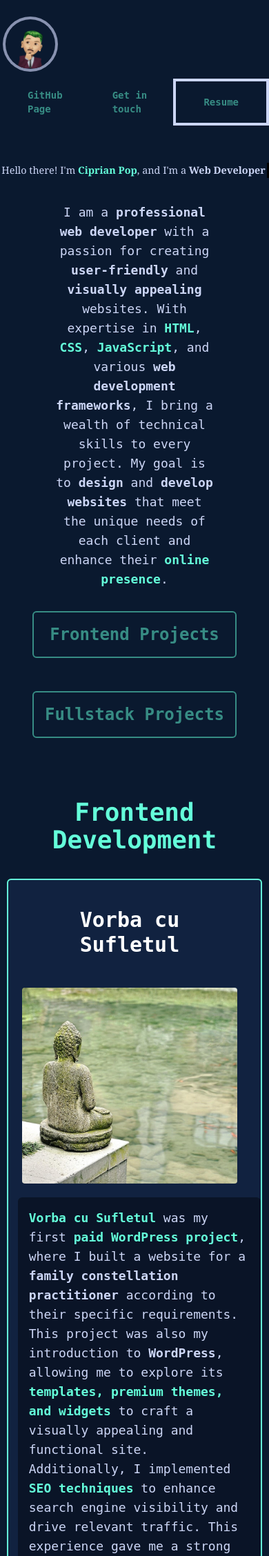
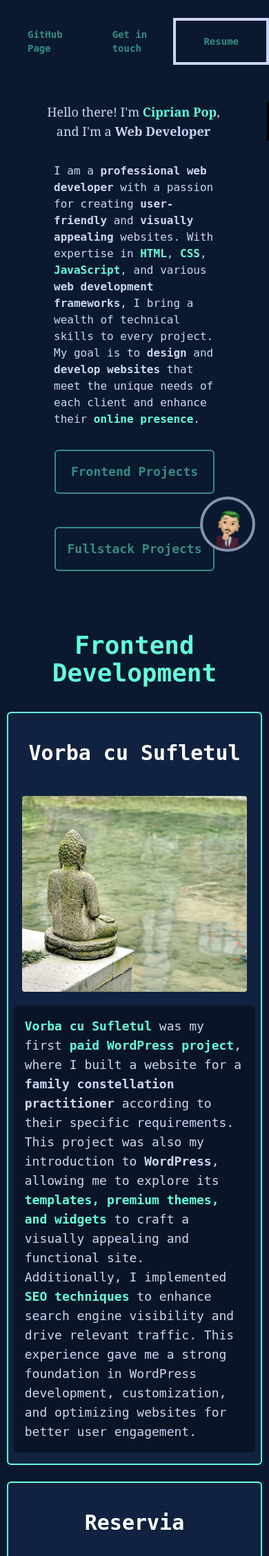
Before and after one commit to c-v-pop/portfolio, a PHP site: page / in a window 390 px wide. Shown: the top 2256 px of the page at 69% size. Run offline with PHP 8.4, Linux system fonts and the light colour scheme; style sheets or scripts are compiled from the project's sources; some libraries are stand-ins or nearby versions.

Commit message:
updated card styles and changed images layout

```diff
--- a/dist/output.css
+++ b/dist/output.css
@@ -608,6 +608,18 @@ video {
   left: 50%;
 }
 
+.bottom-4 {
+  bottom: 1rem;
+}
+
+.right-4 {
+  right: 1rem;
+}
+
+.bottom-10 {
+  bottom: 2.5rem;
+}
+
 .m-1 {
   margin: 0.25rem;
 }
@@ -635,6 +657,16 @@ video {
   margin-bottom: 2rem;
 }
 
+.mx-2 {
+  margin-left: 0.5rem;
+  margin-right: 0.5rem;
+}
+
+.mx-6 {
+  margin-left: 1.5rem;
+  margin-right: 1.5rem;
+}
+
 .mb-0 {
   margin-bottom: 0px;
 }
@@ -667,6 +703,10 @@ video {
   margin-top: 2em;
 }
 
+.block {
+  display: block;
+}
+
 .flex {
   display: flex;
 }
@@ -894,6 +998,10 @@ video {
 
 .pt-\[1em\] {
   padding-top: 1em;
+}
+
+.text-left {
+  text-align: left;
 }
 
 .text-center {
@@ -937,6 +1045,16 @@ video {
   line-height: 1.25rem;
 }
 
+.text-xl {
+  font-size: 1.25rem;
+  line-height: 1.75rem;
+}
+
+.text-base {
+  font-size: 1rem;
+  line-height: 1.5rem;
+}
+
 .font-bold {
   font-weight: 700;
 }
--- a/index.html
+++ b/index.html
@@ -16,7 +16,7 @@
       <header>
          <nav
             class="flex flex-wrap justify-between container m-auto text-sm md:text-lg py-2 my-3 md:sticky md:top-0 bg-main-bg">
-            <div class="relative w-20 h-20 rounded-full bg-[#8892B0] p-1 m-1 group hover:bg-[#64FFDA]">
+            <div class="fixed bottom-10 right-4 md:relative w-20 h-20 rounded-full bg-[#8892B0] p-1 m-1 group hover:bg-[#64FFDA]">
                <a href="https://www.linkedin.com/in/ciprian-pop-9a5169157/" target="_blank">
                   <!-- Default avatar -->
                   <img src="./images/avatar.PNG" alt="avatar" class="rounded-full bg-[#0A192F]">
@@ -36,13 +36,13 @@
             </div>
          </nav>
          <div class="wrapper md:py-40 md:mt-8 mt-10">
-            <div class="typing-demo text-center">
-               <h1 class="md:py-8 text-[0.45em] md:text-2xl font-serif">Hello there! I'm
+            <div class="typing-demo text-center mx-6">
+               <h1 class="md:py-8 text-[0.45em] text-lg md:text-2xl font-serif">Hello there! I'm
                   <span class="text-primary font-extrabold">Ciprian Pop</span>,
-                  and I'm a <span class="text-accent font-bold">Web Developer</span>
+                 <br class="md:hidden block"> and I'm a <span class="text-accent font-bold">Web Developer</span>
                </h1>
             </div>
-            <p class="text-lg mt-[2em] md:text-2xl m-auto text-center md:py-8 max-w-[60%]">I am a
+            <p class="text-base mt-[2em] md:text-2xl m-auto text-left md:text-center md:py-8 max-w-[60%]">I am a
             <span class="font-bold text-accent">professional web developer</span> with a passion for creating
             <span class="font-bold text-support">user-friendly</span> and
             <span class="font-bold text-support">visually appealing</span> websites. With expertise in
@@ -56,11 +56,11 @@
             </p>
             <div class="flex flex-col md:flex-row justify-center items-center my-8" style="gap: 3rem;">
                <a href="#frontend"
-                  class="text-center text-primary/50 border-2 border-primary/50 bg-transparent p-4 md:p-6 rounded-md text-2xl hover:shadow-[0_0_10px_3px_#64FFDA] font-bold w-full md:w-auto">
+                  class="text-center text-primary/50 border-2 border-primary/50 bg-transparent p-4 md:p-6 rounded-md text-lg md:text-2xl hover:shadow-[0_0_10px_3px_#64FFDA] font-bold w-full md:w-auto">
                Frontend Projects
                </a>
                <a href="#fullstack"
-                  class="text-center text-primary/50 border-2 border-primary/50 bg-transparent p-4 md:p-6 rounded-md text-2xl hover:shadow-[0_0_10px_3px_#64FFDA] font-bold w-full md:w-auto">
+                  class="text-center text-primary/50 border-2 border-primary/50 bg-transparent p-4 md:p-6 rounded-md text-lg md:text-2xl hover:shadow-[0_0_10px_3px_#64FFDA] font-bold w-full md:w-auto">
                Fullstack Projects
                </a>
             </div>
@@ -68,12 +68,12 @@
       </header>
       <h2 class="text-center capitalize font-mono font-extrabold text-4xl text-primary" id="frontend">Frontend Development</h2>
       <div class="flex flex-col md:flex-row py-4 gap-6 frontend md:flex-wrap">
-         <a href="https://vorbacusufletul.wordpress.com/" target="_blank" class="space-x-3.5 bg-secondary flex flex-col flex-1 border-2 border-primary hover:shadow-[0_0_10px_3px_#64FFDA] rounded-md p-4">
+         <a href="https://vorbacusufletul.wordpress.com/" target="_blank" class="md:space-x-3.5 bg-secondary flex flex-col flex-1 border-2 border-primary hover:shadow-[0_0_10px_3px_#64FFDA] rounded-md p-4">
             <div class="flex flex-col">
                <h3 class="text-center text-2xl font-bold">Vorba cu Sufletul</h3>
                <img src="./images/soul.jpg" alt="Monk pouring water from plate" class="sm p-5 rounded-lg w-full">
             </div>
-            <div class="flex flex-col md:mt-10 bg-black/40 rounded-md h-full">
+            <div class="flex flex-col md:mt-10 bg-black/40 rounded-md h-full mx-2">
                <p class="text-md text-left">
                   <span class="text-primary font-bold">Vorba cu Sufletul</span> was my first
                   <span class="text-primary font-bold">paid WordPress project</span>, where I built
@@ -89,12 +89,12 @@
                </p>
             </div>
          </a>
-         <a href="https://c-v-pop.github.io/Reservia/" target="_blank" class="space-x-3.5 bg-secondary flex flex-col flex-1 border-2 border-primary hover:shadow-[0_0_10px_3px_#64FFDA] rounded-md p-4">
+         <a href="https://c-v-pop.github.io/Reservia/" target="_blank" class="md:space-x-3.5 bg-secondary flex flex-col flex-1 border-2 border-primary hover:shadow-[0_0_10px_3px_#64FFDA] rounded-md p-4">
             <div class="flex flex-col">
                <h3 class="text-center text-2xl font-bold">Reservia</h3>
                <img src="./images/reservia.webp" alt="Bunk beds image" class="sm p-5 rounded-lg">
             </div>
-            <div class="flex flex-col md:mt-10 bg-black/40 rounded-md h-full">
+            <div class="flex flex-col md:mt-10 bg-black/40 rounded-md h-full mx-2">
                <p class="text-md text-left">
                   <span class="text-primary font-bold">Reservia</span> is a project I built during a
                   <span class="text-primary font-bold">Bootcamp</span>, where I turned
@@ -118,10 +118,10 @@
          <i class="fas fa-arrow-down"></i>
          </a>
       </div>
-      <h2 class="text-center capitalize font-mono font-extrabold text-4xl text-primary mt-16" id="fullstack">Fullstack Projects</h2>
-      <p class="text-center mb-4">These projects are also available on my GitHub account</p>
+      <h2 class="text-center capitalize font-mono font-extrabold text-2xl md:text-4xl text-primary mt-16" id="fullstack">Fullstack Projects</h2>
+      <p class="text-center mb-4 break-before-auto mx-10">These projects are also available on my <a href="https://github.com/c-v-pop" target="_blank" class="text-green-600 hover:text-primary"> GitHub </a>account</p>
       <div class="flex flex-col md:flex-row py-4 gap-6 fullstack">
-         <a href="https://laalexiaatelier.co.uk/" target="_blank" class="space-x-3.5 bg-secondary flex flex-col flex-1 border-2 border-primary hover:shadow-[0_0_10px_3px_#64FFDA] rounded-md p-4">
+         <a href="https://laalexiaatelier.co.uk/" target="_blank" class="md:space-x-3.5 bg-secondary flex flex-col flex-1 border-2 border-primary hover:shadow-[0_0_10px_3px_#64FFDA] rounded-md p-4">
             <div class="flex flex-col">
                <h3 class="text-center text-2xl font-bold">LaAlexia Beauty Salon</h3>
                <img src="./images/alexia.webp" alt="Alexia website logo" class="sm p-5 rounded-lg">
@@ -136,7 +136,7 @@
                </p>
             </div>
          </a>
-         <a href="https://github.com/c-v-pop/to-do-list" target="_blank" class="space-x-3.5 bg-secondary flex flex-col flex-1 border-2 border-primary hover:shadow-[0_0_10px_3px_#64FFDA] rounded-md p-4">
+         <a href="https://github.com/c-v-pop/to-do-list" target="_blank" class="md:space-x-3.5 bg-secondary flex flex-col flex-1 border-2 border-primary hover:shadow-[0_0_10px_3px_#64FFDA] rounded-md p-4">
             <div class="flex flex-col">
                <h3 class="text-center text-2xl font-bold">Laravel To-Do List</h3>
                <img src="./images/dolist.jpg" alt="To-Do list notebook" class="sm p-5 rounded-lg">
@@ -176,7 +176,7 @@
                <div class="mt-6">
                   <p class="text-2xl font-bold mb-2">£150</p>
                   <a href="mailto:ciprianvlad888@gmail.com?subject=The%20subject%20of%20the%20mail">
-                  <button class="w-full bg-blue-600 text-white py-2 rounded-xl hover:bg-blue-700 transition">Contact Me</button>
+                  <button>Contact Me</button>
                   </a>
                </div>
             </div>
@@ -196,7 +196,7 @@
                <div class="mt-6">
                   <p class="text-2xl font-bold mb-2">£300</p>
                   <a href="mailto:ciprianvlad888@gmail.com?subject=The%20subject%20of%20the%20mail">
-                  <button class="w-full bg-blue-600 text-white py-2 rounded-xl hover:bg-blue-700 transition">Contact Me</button>
+                  <button>Contact Me</button>
                   </a>
                </div>
             </div>
@@ -216,7 +216,7 @@
                <div class="mt-6">
                   <p class="text-2xl font-bold mb-2">£450</p>
                   <a href="mailto:ciprianvlad888@gmail.com?subject=The%20subject%20of%20the%20mail">
-                  <button class="w-full bg-blue-600 text-white py-2 rounded-xl hover:bg-blue-700 transition">Contact Me</button>
+                  <button>Contact Me</button>
                   </a>
                </div>
             </div>
--- a/styles/index.css
+++ b/styles/index.css
@@ -70,6 +70,9 @@ header a {
 .frontend li {
   @apply text-primary mt-1;
 }
+button {
+ @apply w-full bg-blue-600 text-white py-2 rounded-xl hover:bg-blue-700 transition;
+}
 
 /* Fullstack Styling */
 .fullstack a {
@@ -113,4 +116,8 @@ h2 {
     width: 95%;
     align-self: center;
   }
+  .fullstack a {
+    width: 95%;
+    align-self: center;
+  }
 }
```
Also changed, not shown: other parts of dist/output.css (+174 -9 lines).
